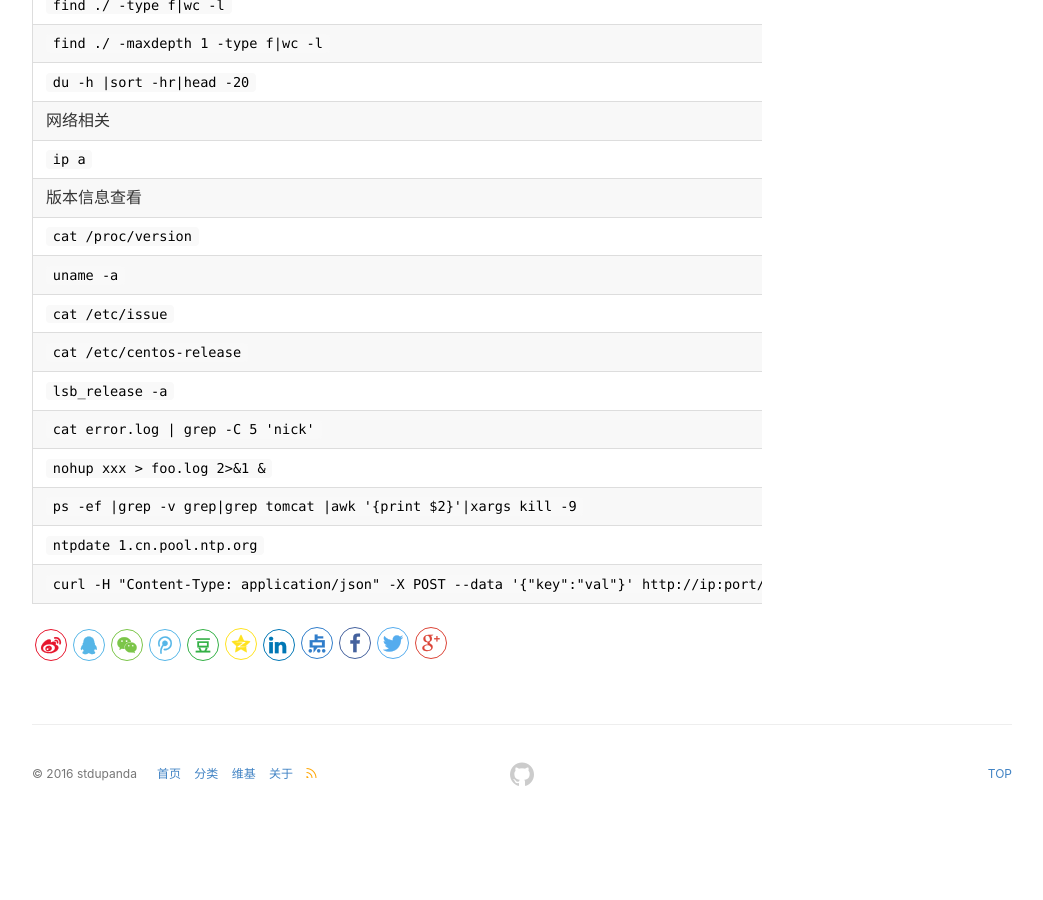
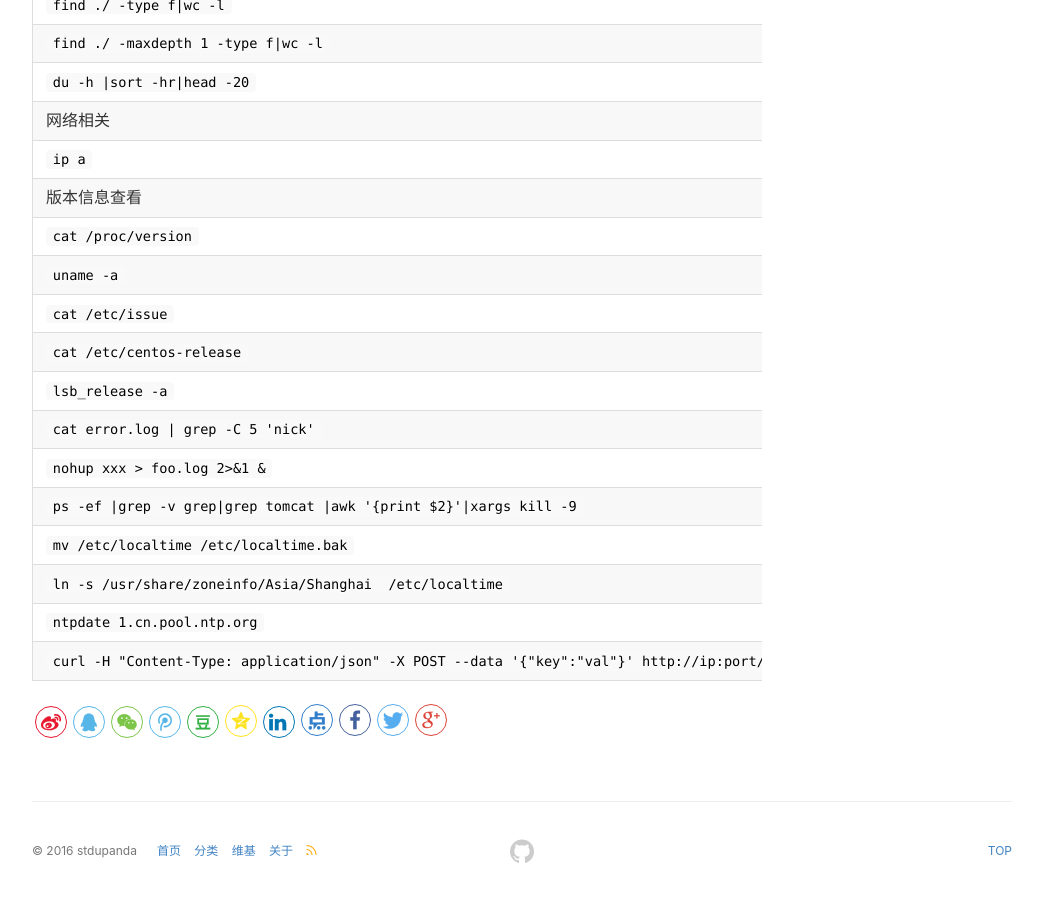
Before and after one commit to stdupanda/stdupanda.github.io, a Jekyll site: the page built from _posts/linux/2017-05-08-commands.md, in a window 1280 px wide and 900 px high, scrolled down 598 px. Shown: the whole window, without its empty margins (118-1161 px from the left). Built offline with Jekyll 4.4.1, drawn with Linux system fonts in a browser that asks for light colours; nearby versions of some CDN libraries; comment, search, counter and statistics services are not loaded; before the commit the page ends 1421 px from its top, so only the background shows below that.

Commit message:
mysql ";linux timezone

```diff
--- a/_posts/linux/2017-05-08-commands.md
+++ b/_posts/linux/2017-05-08-commands.md
@@ -30,5 +30,7 @@ keywords: linux
 | `cat error.log | grep -C 5 'nick'`| grep 查看日志|
 | `nohup xxx > foo.log 2>&1 &` | 输出日志到指定文件 |
 | `ps -ef |grep -v grep|grep tomcat |awk '{print $2}'|xargs kill -9` | 杀进程 |
+| `mv /etc/localtime /etc/localtime.bak` | 备份时区配置 |
+| `ln -s /usr/share/zoneinfo/Asia/Shanghai  /etc/localtime` | 修改时区 |
 | `ntpdate 1.cn.pool.ntp.org` | 同步时间 |
 | `curl -H "Content-Type: application/json" -X POST --data '{"key":"val"}' http://ip:port/path` | 提交 `json` 请求 |
```
